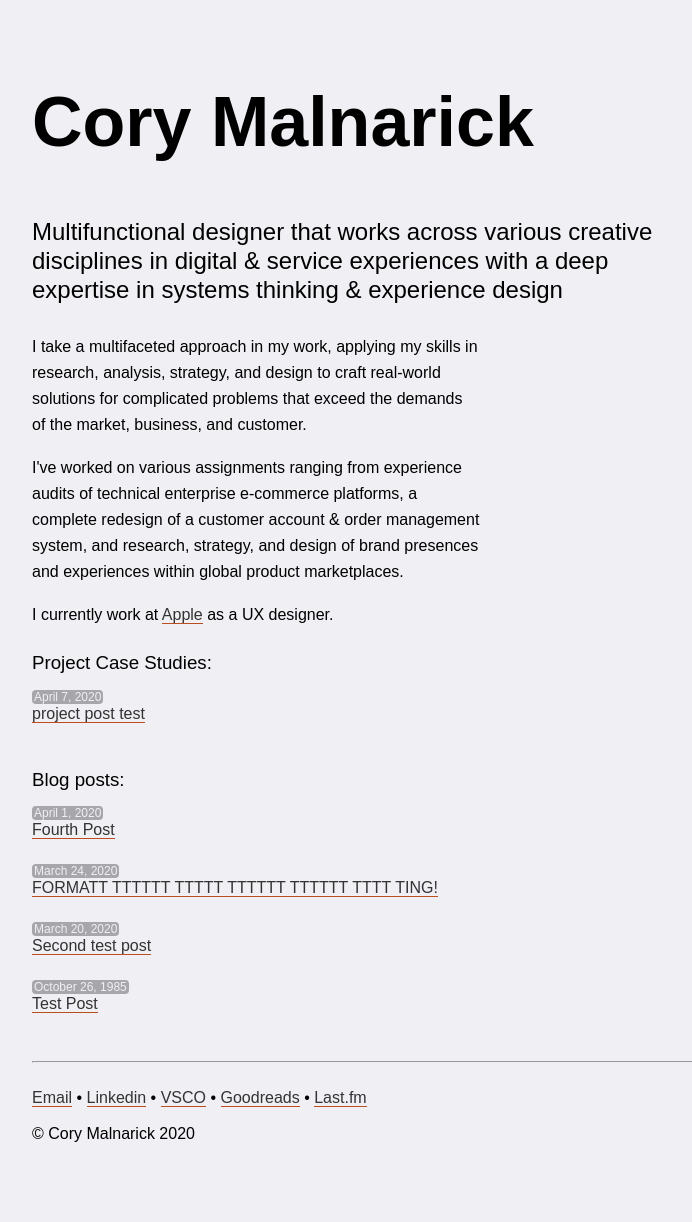
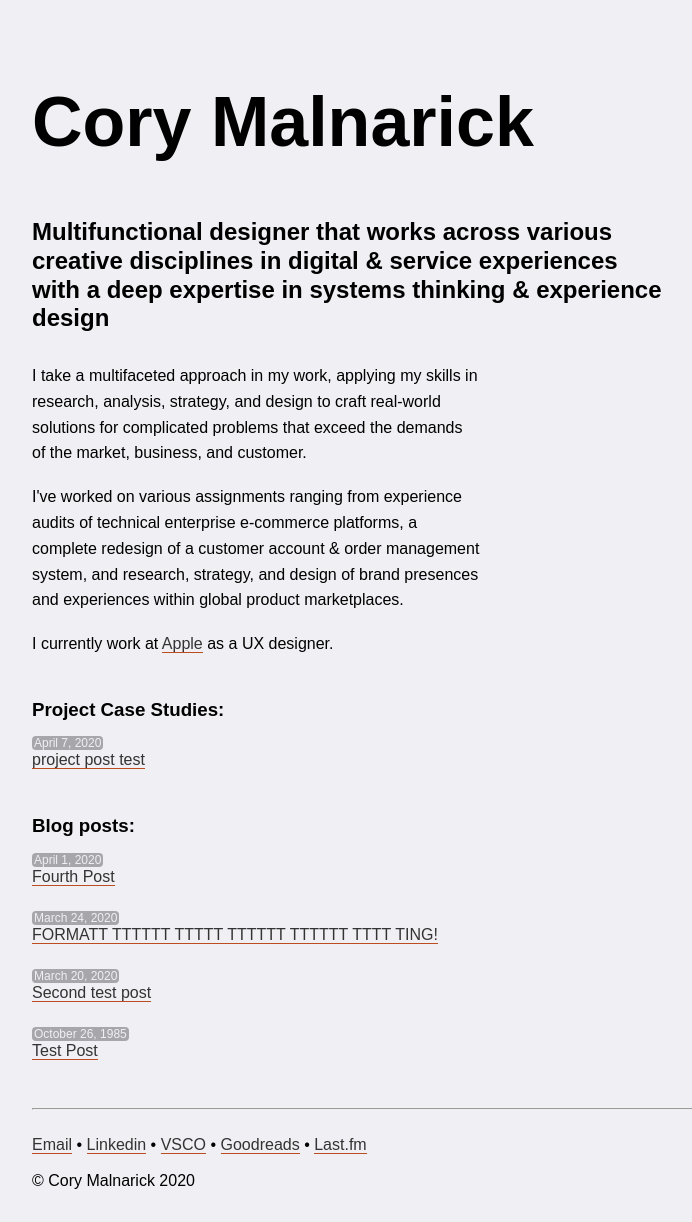
Before and after one commit to foundmonster/foundmonster.github.io, a Jekyll site: the page built from index.html, in a window 1280 px wide. Shown: the whole page, without its empty margins (160-852 px from the left). Built offline with Jekyll 4.4.1, drawn with Linux system fonts in a browser that asks for light colours; some web fonts are replaced; before the commit the page ends 1175 px from its top, so only the background shows below that.

Commit message:
removed font weight from h1-h6; added break after summary

```diff
--- a/_sass/main.scss
+++ b/_sass/main.scss
@@ -53,7 +53,6 @@
     margin-block-end: 0px;
     line-height: 1.2;
     font-family: aktiv-grotesk, sans-serif;
-	font-weight: 500;
 	font-style: normal;
 }
 
--- a/index.html
+++ b/index.html
@@ -6,7 +6,7 @@
 <h2>Multifunctional designer that works across various creative disciplines in digital & service experiences with a deep expertise in systems thinking & experience design</h2><br>
 <p>I take a multifaceted approach in my work, applying my skills in research, analysis, strategy, and design to craft real-world solutions for complicated problems that exceed the demands of the market, business, and customer.</p><br>
 <p>I've worked on various assignments ranging from experience audits of technical enterprise e-commerce platforms, a complete redesign of a customer account & order management system, and research, strategy, and design of brand presences and experiences within global product marketplaces.</p><br>
-<p>I currently work at <a href="https://apple.com">Apple</a> as a UX designer.</p>
+<p>I currently work at <a href="https://apple.com">Apple</a> as a UX designer.</p><br>
 <ul><h3>Project Case Studies:</h3>
 {% for post in site.categories.project %}
 <li>
```
